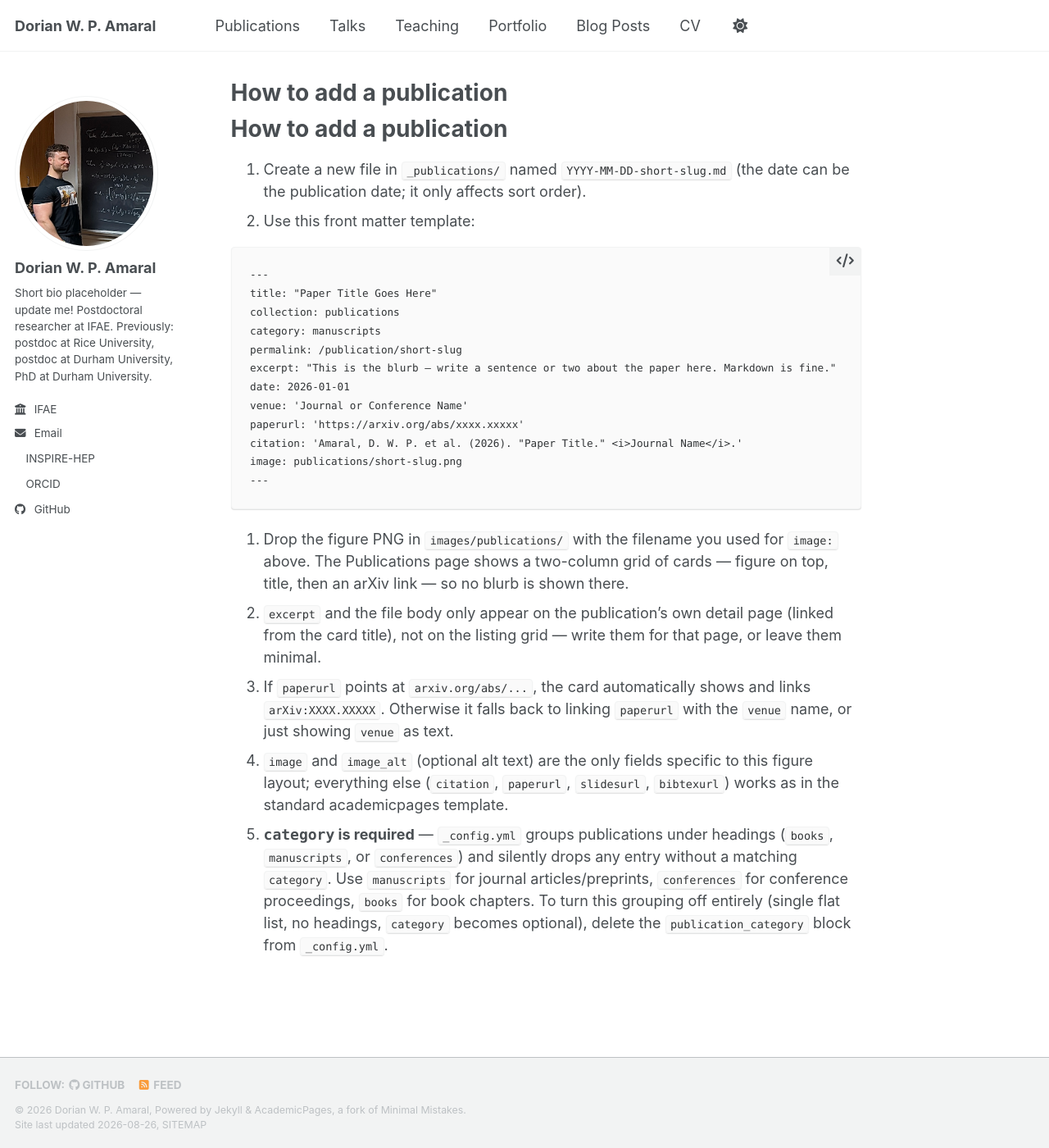
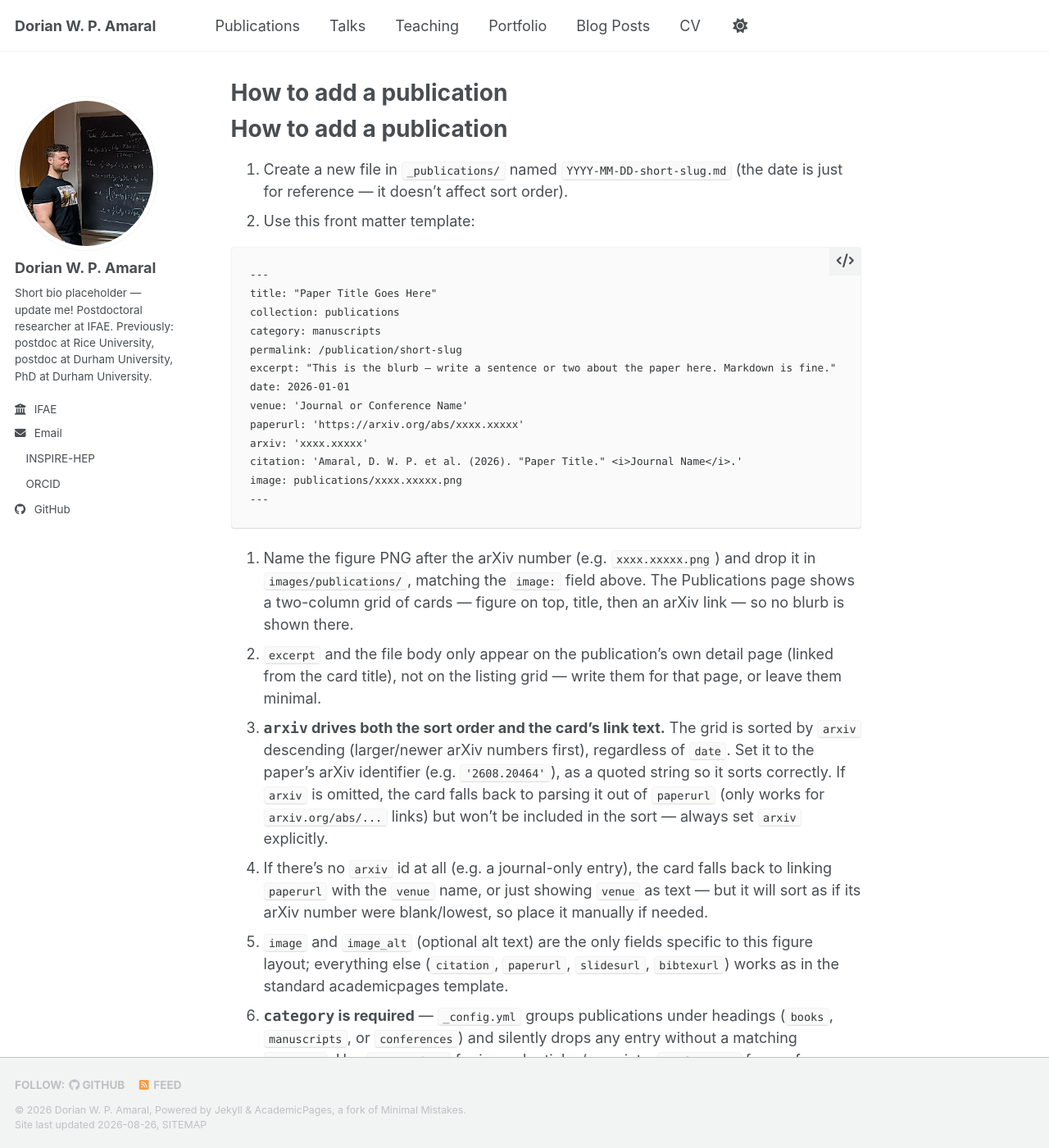
Before and after one commit to dwpamaral/dwpamaral.github.io, a Jekyll site: the page built from ADDING_PUBLICATIONS.md, in a window 1280 px wide and 1400 px high. Shown: the whole window at 82% size. Built offline with Jekyll 4.4.1, drawn with Linux system fonts in a browser that asks for light colours; our own code applies the rules of GitHub Pages for plain Markdown files; a style sheet for code colours, icons or effects is not loaded.

Commit message:
New publication

````diff
--- a/ADDING_PUBLICATIONS.md
+++ b/ADDING_PUBLICATIONS.md
@@ -1,7 +1,7 @@
 How to add a publication
 =========================
 
-1. Create a new file in `_publications/` named `YYYY-MM-DD-short-slug.md` (the date can be the publication date; it only affects sort order).
+1. Create a new file in `_publications/` named `YYYY-MM-DD-short-slug.md` (the date is just for reference — it doesn't affect sort order).
 2. Use this front matter template:
 
 ```
@@ -14,13 +14,15 @@ excerpt: "This is the blurb — write a sentence or two about the paper here. Ma
 date: 2026-01-01
 venue: 'Journal or Conference Name'
 paperurl: 'https://arxiv.org/abs/xxxx.xxxxx'
+arxiv: 'xxxx.xxxxx'
 citation: 'Amaral, D. W. P. et al. (2026). "Paper Title." <i>Journal Name</i>.'
-image: publications/short-slug.png
+image: publications/xxxx.xxxxx.png
 ---
 ```
 
-3. Drop the figure PNG in `images/publications/` with the filename you used for `image:` above. The Publications page shows a two-column grid of cards — figure on top, title, then an arXiv link — so no blurb is shown there.
+3. Name the figure PNG after the arXiv number (e.g. `xxxx.xxxxx.png`) and drop it in `images/publications/`, matching the `image:` field above. The Publications page shows a two-column grid of cards — figure on top, title, then an arXiv link — so no blurb is shown there.
 4. `excerpt` and the file body only appear on the publication's own detail page (linked from the card title), not on the listing grid — write them for that page, or leave them minimal.
-5. If `paperurl` points at `arxiv.org/abs/...`, the card automatically shows and links `arXiv:XXXX.XXXXX`. Otherwise it falls back to linking `paperurl` with the `venue` name, or just showing `venue` as text.
-6. `image` and `image_alt` (optional alt text) are the only fields specific to this figure layout; everything else (`citation`, `paperurl`, `slidesurl`, `bibtexurl`) works as in the standard academicpages template.
-7. **`category` is required** — `_config.yml` groups publications under headings (`books`, `manuscripts`, or `conferences`) and silently drops any entry without a matching `category`. Use `manuscripts` for journal articles/preprints, `conferences` for conference proceedings, `books` for book chapters. To turn this grouping off entirely (single flat list, no headings, `category` becomes optional), delete the `publication_category` block from `_config.yml`.
+5. **`arxiv` drives both the sort order and the card's link text.** The grid is sorted by `arxiv` descending (larger/newer arXiv numbers first), regardless of `date`. Set it to the paper's arXiv identifier (e.g. `'2608.20464'`), as a quoted string so it sorts correctly. If `arxiv` is omitted, the card falls back to parsing it out of `paperurl` (only works for `arxiv.org/abs/...` links) but won't be included in the sort — always set `arxiv` explicitly.
+6. If there's no `arxiv` id at all (e.g. a journal-only entry), the card falls back to linking `paperurl` with the `venue` name, or just showing `venue` as text — but it will sort as if its arXiv number were blank/lowest, so place it manually if needed.
+7. `image` and `image_alt` (optional alt text) are the only fields specific to this figure layout; everything else (`citation`, `paperurl`, `slidesurl`, `bibtexurl`) works as in the standard academicpages template.
+8. **`category` is required** — `_config.yml` groups publications under headings (`books`, `manuscripts`, or `conferences`) and silently drops any entry without a matching `category`. Use `manuscripts` for journal articles/preprints, `conferences` for conference proceedings, `books` for book chapters. To turn this grouping off entirely (single flat list, no headings, `category` becomes optional), delete the `publication_category` block from `_config.yml`.
--- a/_includes/publication-card.html
+++ b/_includes/publication-card.html
@@ -6,8 +6,8 @@
   {% assign title = post.title %}
 {% endif %}
 
-{% assign arxiv_id = nil %}
-{% if post.paperurl contains "arxiv.org" %}
+{% assign arxiv_id = post.arxiv %}
+{% if arxiv_id == blank and post.paperurl contains "arxiv.org" %}
   {% assign arxiv_id = post.paperurl | split: "/abs/" | last | split: "v" | first %}
 {% endif %}
 
--- a/_pages/publications.html
+++ b/_pages/publications.html
@@ -14,7 +14,7 @@ author_profile: true
 <!-- New style rendering if publication categories are defined -->
 {% if site.publication_category %}
   {% for category in site.publication_category  %}
-    {% assign items = site.publications | where: "category", category[0] | reverse %}
+    {% assign items = site.publications | where: "category", category[0] | sort: "arxiv" | reverse %}
     {% if items.size > 0 %}
       <h2>{{ category[1].title }}</h2><hr />
       <div class="publications__grid">
@@ -26,7 +26,8 @@ author_profile: true
   {% endfor %}
 {% else %}
   <div class="publications__grid">
-    {% for post in site.publications reversed %}
+    {% assign items = site.publications | sort: "arxiv" | reverse %}
+    {% for post in items %}
       {% include publication-card.html %}
     {% endfor %}
   </div>
````
Also changed, not shown: _publications/2026-07-24-snudd.md (+2 -1 lines), _publications/2026-08-20-ultraheavy-dm-levitated.md (added, +14 -0 lines), images/publications/2607.22817.png (renamed from images/publications/snudd.png), images/publications/2608.20464.png (added).
